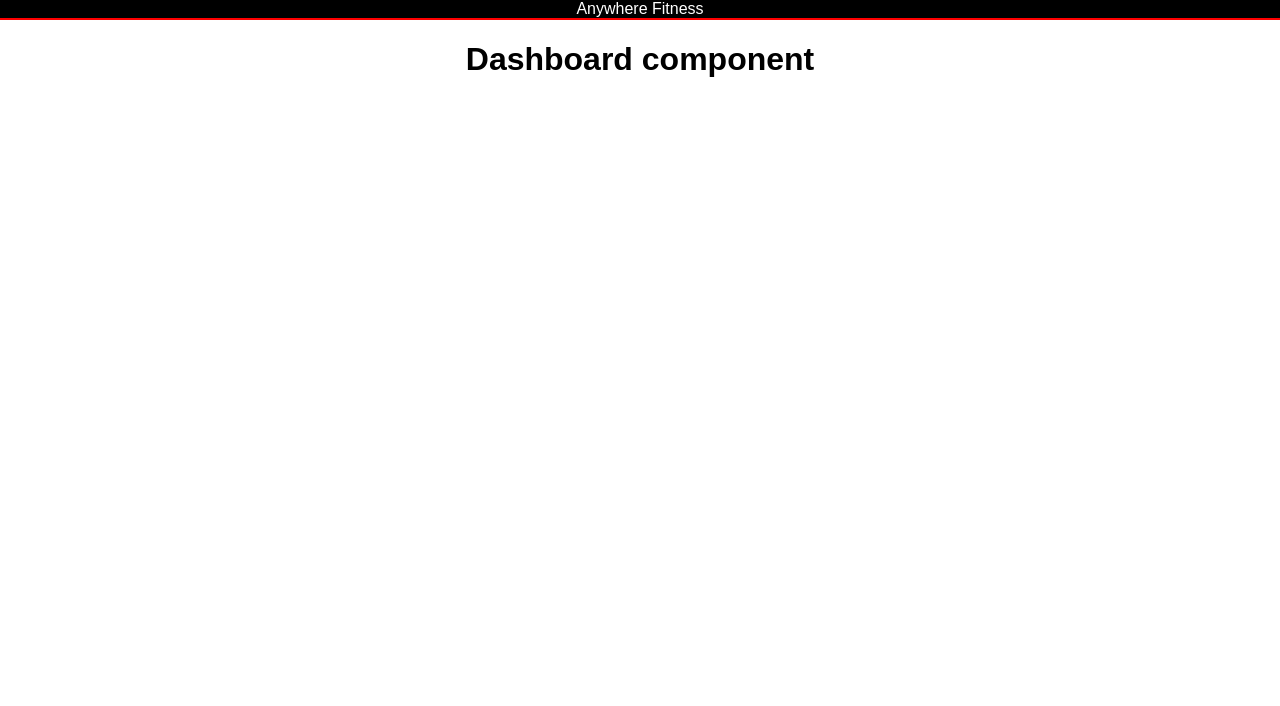
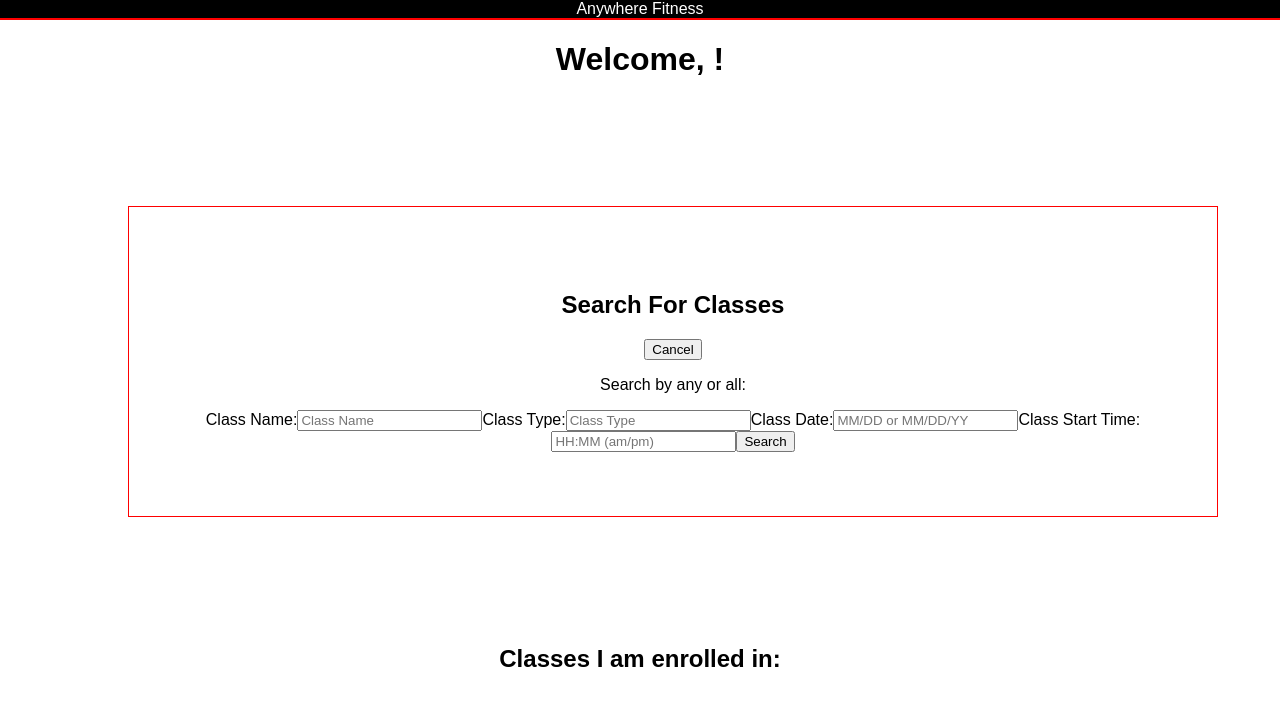
Before and after one commit to MMGroesbeck/BW2V2, a React (Create React App) app in the folder anywherefit/: page /dashboard/search in a window 1280 px wide. Shown: the top 706 px of the page. Built offline with nearby package versions, Linux system fonts and the light colour scheme; a web font is replaced by a local one.

Commit message:
Login and register working. Dashboard skeleton established. Class search form working.

```diff
--- a/anywherefit/src/App.js
+++ b/anywherefit/src/App.js
@@ -1,5 +1,5 @@
 import React, {useState} from 'react';
-import { Route } from 'react-router-dom';
+import { Route, useHistory } from 'react-router-dom';
 import logo from './logo.svg';
 import './App.css';
 import startData from "./dummyData";
@@ -9,17 +9,36 @@ import LogReg from "./components/LoginReg";
 import Dashboard from "./components/Dashboard";
 
 function App() {
+  const history = useHistory();
   const [user, setUser] = useState({name:"",instructor:false,password:"",enrolled:[]});
   const loginUser = newUser => {
     userList.forEach(existingUser => {
       if ((existingUser.name === newUser.name) && (existingUser.password === newUser.password)){
         setUser(existingUser);
       }
+      history.push("/dashboard");
     })
   }
-  //"Fake server" states for user list and class list:
+  const updateUserClasses = (newClassList) => {
+    const updatedUser={
+      name: user.name,
+      instructor: user.instructor,
+      password: user.password,
+      enrolled: newClassList
+    }
+    setUserList([...userList.filter(thisUser => thisUser.name != user.name)], updatedUser);
+  }
+  const enroll = (id) => {
+    updateUserClasses([...user.enrolled, id]);
+    updateEnrollment(id, 1);
+  }
+  const withdraw = (id) => {
+    updateUserClasses(user.enrolled.filter(thisID => thisID != id));
+    updateEnrollment(id, -1);
+  }
   const [userList, setUserList] = useState(startData.users);
   const addUser = newUser => {
+    console.log("Adding user: ", newUser);
     setUserList([...userList, newUser]);
   }
   const [classList, setClassList] = useState(startData.classes);
@@ -29,6 +48,18 @@ function App() {
   const deleteClass = id => {
     setClassList(classList.filter(thisClass => thisClass.id != id));
   }
+  const updateEnrollment = (id, val) => {
+    let thisClass = {};
+    for (const currentClass in classList) {
+      if (currentClass.id === id){
+        thisClass = currentClass;
+        deleteClass(id);
+        addClass(thisClass);
+      }
+    }
+  }
+
+  //RETURN:
   return (
     <div className="App">
       <Header />
@@ -39,7 +70,7 @@ function App() {
         <LogReg activeUser={user} loginUser={loginUser} addUser={addUser}/>
       </Route>
       <Route path="/dashboard">
-        <Dashboard user={user} classList={classList} addClass={addClass} deleteClass={deleteClass}/>
+        <Dashboard activeUser={user} classList={classList} addClass={addClass} deleteClass={deleteClass} enroll={enroll} withdraw={withdraw}/>
       </Route>
     </div>
   );
--- a/anywherefit/src/components/ClassCard.js
+++ b/anywherefit/src/components/ClassCard.js
@@ -1 +1,33 @@
 import React from 'react';
+import styled from "styled-components";
+
+const CardDiv = styled.div `
+    width: 75%;
+    margin: 10%;
+    padding: 5%;
+    display: flex;
+    border: 1px solid red;
+    flex-flow: column nowrap;
+    align-items: center;
+`
+
+const ClassCard = ({activeClass, withdraw, enroll, deleteClass}) => {
+    return (
+        <CardDiv>
+            <h3>{activeClass.name}</h3>
+            <p>Instructor: {activeClass.instructor}</p>
+            <p>Type: {activeClass.type}</p>
+            <p>Date: {activeClass.date}</p>
+            <p>Time: {activeClass.start}</p>
+            <p>Duration: {activeClass.duration}</p>
+            <p>Intensity: {activeClass.intensity}</p>
+            <p>Location: {activeClass.location}</p>
+            <p>Enrolled: {activeClass.registered}/{activeClass.max}</p>
+            {enroll && <button onClick={enroll(activeClass.id)}>Enroll</button>}
+            {withdraw && <button onClick={withdraw(activeClass.id)}>Withdraw</button>}
+            {deleteClass && <button onClick={deleteClass(activeClass.id)}>Delete Class</button>}
+        </CardDiv>
+    )
+}
+
+export default ClassCard;
--- a/anywherefit/src/components/ClientClasses.js
+++ b/anywherefit/src/components/ClientClasses.js
@@ -1 +1,12 @@
 import React from 'react';
+import ClassCard from './ClassCard';
+
+const ClientClasses = ({activeUser, classList, withdraw}) => {
+    return(
+        <div>
+            <h2>Classes I am enrolled in:</h2>
+        </div>
+    )
+}
+
+export default ClientClasses;
--- a/anywherefit/src/components/Dashboard.js
+++ b/anywherefit/src/components/Dashboard.js
@@ -1,9 +1,25 @@
-import React from 'react';
+import React, { useState } from 'react';
+import { Route, useHistory } from 'react-router-dom';
+import InstrClasses from './InstrClasses';
+import ClientClasses from './ClientClasses';
+import SearchForm from './SearchForm';
 
-const Dashboard = () => {
+const Dashboard = ({activeUser, classList, addClass, deleteClass, enroll, withdraw}) => {
+    const history = useHistory();
+    const [currentList, setCurrentList] = useState([]);
+    const toResults = () => {history.push("/dashboard/results")}
     return (
         <div className = "dashboard">
-            <h1>Dashboard component</h1>
+            <h1>Welcome, {activeUser.name}!</h1>
+            <Route exact path="/dashboard">
+                <button onClick={()=>history.push("/dashboard/search")}>Search</button>
+                {activeUser.instructor && <button onClick={()=>history.push("/dashboard/addclass")}>New Class</button>}
+            </Route>
+            <Route exact path="/dashboard/search">
+                <SearchForm activeUser={activeUser} classList={classList} setCurrentList={setCurrentList} toResults={toResults}/>
+            </Route>
+            {activeUser.instructor && <InstrClasses activeUser={activeUser} classList={classList}  deleteClass={deleteClass}/>}
+            <ClientClasses activeUser={activeUser} classList={classList} withdraw={withdraw}/>
         </div>
     );
 }
--- a/anywherefit/src/components/InstrClasses.js
+++ b/anywherefit/src/components/InstrClasses.js
@@ -1 +1,12 @@
 import React from 'react';
+import ClassCard from './ClassCard';
+
+const InstrClasses = ({activeUser, classList}) => {
+    return(
+        <div>
+            <h2>Classes I teach:</h2>
+        </div>
+    )
+}
+
+export default InstrClasses;
--- a/anywherefit/src/components/RegForm.js
+++ b/anywherefit/src/components/RegForm.js
@@ -9,7 +9,7 @@ const RegFormBox = styled.div`
   flex-flow: column nowrap;
 `;
 
-const RegForm = ({ values, touched, errors, status }) => {
+const RegForm = ({ values, touched, errors, status, activeUser, loginUser, addUser }) => {
   const [user, setUser] = useState({});
   useEffect(() => {
     status && setUser(user => status);
@@ -78,12 +78,14 @@ const RegForm = ({ values, touched, errors, status }) => {
 };
 
 const FormikRegForm = withFormik({
-  mapPropsToValues({ name, password, passwordB, role }) {
+  mapPropsToValues({ name, password, passwordB, role, activeUser, loginUser, addUser }) {
     return {
       name: name || "",
       password: password || "",
       passwordB: passwordB || "",
-      role: role || "nochoice"
+      role: role || "nochoice",
+      loginUser: loginUser,
+      addUser: addUser
     };
   },
   validationSchema: Yup.object().shape({
@@ -99,16 +101,11 @@ const FormikRegForm = withFormik({
     role: Yup.mixed().notOneOf(["nochoice"], "Please choose a role.")
   }),
   handleSubmit(values, { setStatus, resetForm }) {
-    axios
-      .post("https://reqres.in/api/register", values)
-      .then(response => {
-        setStatus(response.data);
-        resetForm();
-        //React 2: will save token and redirect to "/dashboard".
-      })
-      .catch(err => {
-        console.log(err);
-      });
+      console.log("handleSubmit called with: ", values)
+    const myUser = {name: values.name, password: values.password, instructor:(values.role==="instructor"), enrolled: []};
+    console.log("myUser: ", myUser);
+    values.addUser(myUser);
+    values.loginUser(myUser);
   }
 })(RegForm);
 
--- a/anywherefit/src/components/SearchForm.js
+++ b/anywherefit/src/components/SearchForm.js
@@ -1 +1,86 @@
-import React from 'react';
+import React, { useState, useEffect } from "react";
+import { Route, useHistory } from 'react-router-dom';
+import { withFormik, Form, Field } from "formik";
+import * as Yup from "yup";
+import styled from "styled-components";
+
+const SearchDiv = styled.div `
+    width: 75%;
+    margin: 10%;
+    padding: 5%;
+    display: flex;
+    border: 1px solid red;
+    flex-flow: column nowrap;
+    align-items: center;
+`
+
+const SearchForm = ({values, touched, errors, status, activeUser, classList, setCurrentList}) => {
+    const history = useHistory();
+    const [user, setUser] = useState({});
+    useEffect (() => {
+        status && setUser(user => status);
+    },[status])
+    return(
+        <SearchDiv>
+            <h2>Search For Classes</h2>
+            <button onClick={() => history.push("/dashboard")}>Cancel</button>
+            <Form className="search-form">
+                <p>Search by any or all:</p>
+                <label htmlFor="name">
+                    Class Name:
+                    <Field id="name" type="text" name="name" placeholder="Class Name"/>
+                </label>
+                <label htmlFor="type">
+                    Class Type:
+                    <Field id="type" type="text" name="type" placeholder="Class Type"/>
+                </label>
+                <label htmlFor="date">
+                    Class Date:
+                    <Field id="date" type="text" name="date" placeholder="MM/DD or MM/DD/YY"/>
+                </label>
+                <label htmlFor="start">
+                    Class Start Time:
+                    <Field id="start" type="text" name="start" placeholder="HH:MM (am/pm)"/>
+                </label>
+                <button type="submit">Search</button>
+            </Form>
+        </SearchDiv>
+    );
+};
+
+const FormikSearchForm = withFormik({
+    mapPropsToValues({name, type, date, start, duration, intensity, location, instructor, activeUser, classList, setCurrentList, toResults}) {
+        return {
+            name: name || "",
+            type: type || "",
+            date: date || "",
+            start: start || "",
+            duration: duration || "",
+            intensity: intensity || "",
+            location: location || "",
+            instructor: instructor || "",
+            classList: classList,
+            toResults: toResults,
+            setCurrentList: setCurrentList
+        };
+    },
+    validationSchema: Yup.object().shape({
+        name: Yup.string().min(0, "This shouldn't happen")
+    }),
+    handleSubmit(values, {setStatus, resetForm}){
+        const myList = values.classList.filter((item) =>
+            (item.name.toLowerCase().includes(values.name.toLowerCase())) &&
+            (item.type.toLowerCase().includes(values.type.toLowerCase())) &&
+            (item.date.toLowerCase().includes(values.date.toLowerCase())) &&
+            (item.start.toLowerCase().includes(values.start.toLowerCase())) &&
+            (item.duration.toLowerCase().includes(values.duration.toLowerCase())) &&
+            (item.intensity.toLowerCase().includes(values.intensity.toLowerCase())) &&
+            (item.location.toLowerCase().includes(values.location.toLowerCase())) &&
+            (item.instructor.toLowerCase().includes(values.instructor.toLowerCase()))
+        );
+        values.setCurrentList(myList);
+        values.toResults();
+    }
+})(SearchForm);
+
+export default FormikSearchForm;
--- a/anywherefit/src/dummyData.js
+++ b/anywherefit/src/dummyData.js
@@ -13,6 +13,7 @@ const startData = {
     {
         name: "Core Training for Beginners",
         type: "core",
+        date: "12/21/79",
         start: "10:00 am",
         duration: "45 min",
         intensity: "low",
@@ -25,6 +26,7 @@ const startData = {
     {
         name: "Yoga for Harmonica Players",
         type: "yoga",
+        date: "01/17/75",
         start: "9:30 pm",
         duration: "90 min",
         intensity: "high",
```
Also changed, not shown: anywherefit/src/components/ClassSrchList.js (+25 -0 lines).
